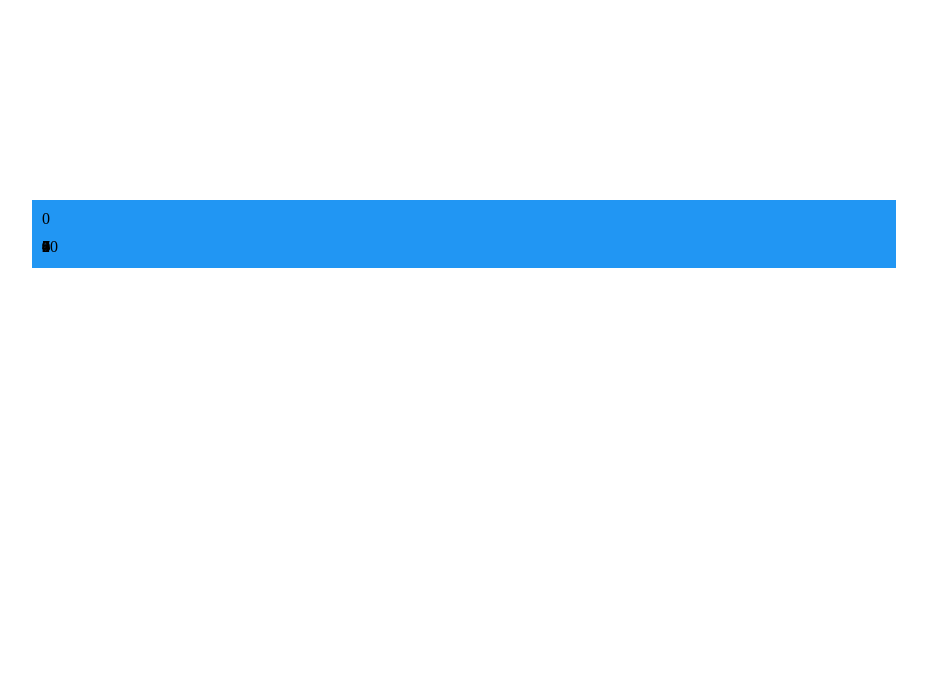
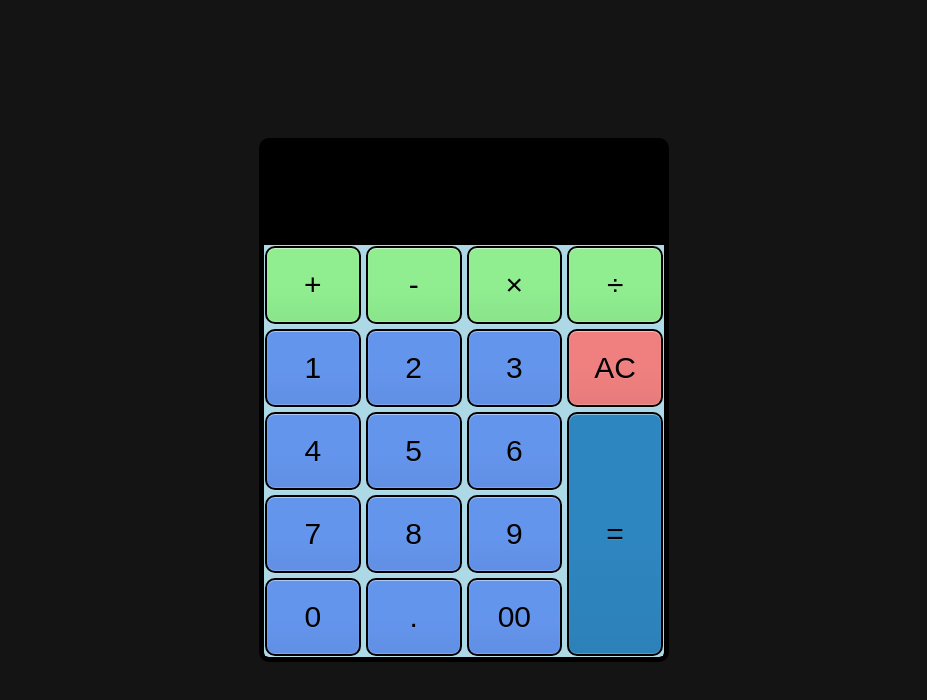
Before and after one commit to IcemanInferno/Calculator, a plain HTML site: page Index.html in a window 1280 px wide. Shown: the whole page, without its empty margins (176-1103 px from the left). Drawn offline with Linux system fonts and the light colour scheme.

Commit message:
Built UI and basic functionality

```diff
--- a/Index.html
+++ b/Index.html
@@ -7,30 +7,39 @@
     </head>
 
     <body>
-	<script src="js/script.js"></script>
+        <div class = "calculator">
+            <div class="calculator-display"></div>
 
-    <!-- TODO: Create Grid interface for calculator -->
-    <div class="grid-container">
-        <div class="display">0</div>
-        <div class="numbers">1</div>
-        <div class="numbers">2</div>
-        <div class="numbers">3</div>
-        <div class="numbers">4</div>
-        <div class="numbers">5</div>
-        <div class="numbers">6</div>
-        <div class="numbers">7</div>
-        <div class="numbers">8</div>
-        <div class="numbers">9</div>
-        <div class="numbers">0</div>
-        <div class="numbers">00</div>
-        <div class="numbers">.</div>
-      </div>
+            <div class="calculator-keys">
+                <button type="button" class="operator" value="+">+</button>
+                <button type="button" class="operator" value="-">-</button>
+                <button type="button" class="operator" value="*">&times;</button>
+                <button type="button" class="operator" value="/">&divide;</button>
 
+                <button type="button" value="1">1</button>
+                <button type="button" value="2">2</button>
+                <button type="button" value="3">3</button>
+
+                <button type="button" class = "clear">AC</button>
+
+
+                <button type="button" value="4">4</button>
+                <button type="button" value="5">5</button>
+                <button type="button" value="6">6</button>
+
+                <button type="button" class = "equals" value="equals">=</button>
+
+                <button type="button" value="7">7</button>
+                <button type="button" value="8">8</button>
+                <button type="button" value="9">9</button>
+
+                <button type="button" value="0">0</button>
+                <button type="button" value=".">.</button>
+                <button type="button" value="00">00</button>
+
+                <script src="js/script.js"></script>
+            </div>
+        </div>
     </body>
 
-
-    <footer>
-
-    </footer>
-
 </html>
--- a/js/script.js
+++ b/js/script.js
@@ -1,3 +1,4 @@
+
 function add(a, b){
     return a + b;
 }
@@ -14,6 +15,44 @@ function divide(a, b){
     return a / b;
 }
 
+function clearCalculation() {
+    calculation = "";
+    display.textContent = calculation;
+}
+
 function operate(a, b, operator) {
     return operator(a,b);
 }
+
+// Configs
+const calculationLimit = 9;
+var calculation = "";
+const display = document.querySelector(".calculator-display");
+
+//Listener Events
+const clearButton = document.querySelector('.clear');
+clearButton.addEventListener('click', () => {
+    clearCalculation();
+})
+
+const buttons = document.querySelectorAll('button');
+buttons.forEach((button) => {
+    button.addEventListener('click', () => {
+
+        if(calculation === "ERROR") clearCalculation();
+
+        display.textContent += button.value;
+        calculation += button.value;
+
+        if(calculation.length > calculationLimit) {
+            calculation = "ERROR";
+            display.textContent = calculation;
+        }
+    })
+})
+
+
+const equalsButton = document.querySelector(".equals");
+equalsButton.addEventListener('click', () => {
+    // Parse Calculation and throw to operate(num1, num2, operator);
+})
--- a/style/style.css
+++ b/style/style.css
@@ -1,37 +1,64 @@
-.display { grid-area: header; }
-.numbers { grid-area: main; }
-.functions { grid-area: right;}
+body {
+    background: linear-gradient(0deg, rgba(255,255,255,1) 0%, rgba(20,20,20,1) 1%);
+}
 
+.calculator {
+    border: 5px solid black;
+    border-radius: 10px;
+    position: absolute;
+    top: 50%;
+    left: 50%;
+    transform: translate(-50%, -50%);
+    width: 400px;
+    background-color: lightblue;
+}
 
-.grid-container {
+.operator {
+    background-color:lightgreen;
+}
+
+.calculator-display{
+    background-color: black;
+    color: white;
+    font-size: 40px;
+    border: 1px solid rgba(0, 0, 0, 0.8);
+    padding: 40px;
+    height: 20px;
+    text-align: right;
+}
+
+.calculator-keys {
     display: grid;
-    grid-template-areas:
-        'header header header header'
-        'main main main right'
-        'main main main right'
-        'main main main right';
-    grid-gap: 10px;
-    background-color: #2196F3;
-    padding: 10px;
-    margin: 200px;
-  }
+    margin: 1px;
+    grid-template-columns: repeat(4, 1fr);
+    grid-row-gap: 5px;
+    grid-column-gap: 5px;
+    background-color: lightblue;
+}
 
-.grid-num {
-    background-color: rgba(255, 255, 255, 0.8);
-    border: 1px solid rgba(0, 0, 0, 0.8);
+.equals {
+    background-color: #2e86c0;
+    height: 100%;
+    grid-area: 3 / 4 / 6 / 5;
+}
+
+.clear {
+    background-color: lightcoral;
+}
+
+button {
+    background-color: cornflowerblue;
+    border: 2px solid black;
+    border-radius: 10px;
     padding: 20px;
     font-size: 30px;
     text-align: center;
+
+    background-image: linear-gradient(to bottom,transparent,transparent 50%,rgba(0,0,0,.04));
+    box-shadow: inset 0 0 0 1px rgba(255,255,255,.05), inset 0 1px 0 0 rgba(255,255,255,.45), inset 0 -1px 0 0 rgba(255,255,255,.15), 0 1px 0 0 rgba(255,255,255,.15);
+    text-shadow: 0 1px rgba(255,255,255,.1);
 }
 
-.grid-display{
-    background-color: grey;
-    font-size: 30px;
-    text-align: right;
-    border: 1px solid rgba(0, 0, 0, 0.8);
-    padding: 20px;
+button:hover {
+    background-color: palegoldenrod;
 }
-
-.grid-num:hover{
-    background-color:palegoldenrod ;
-}
```
